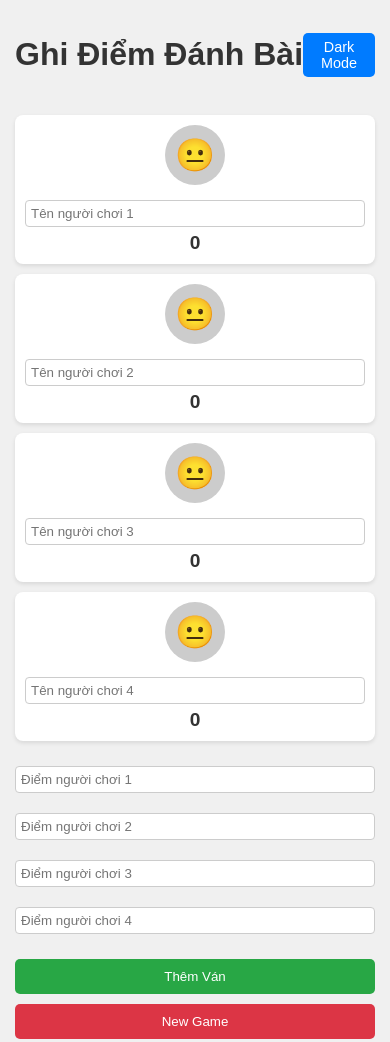
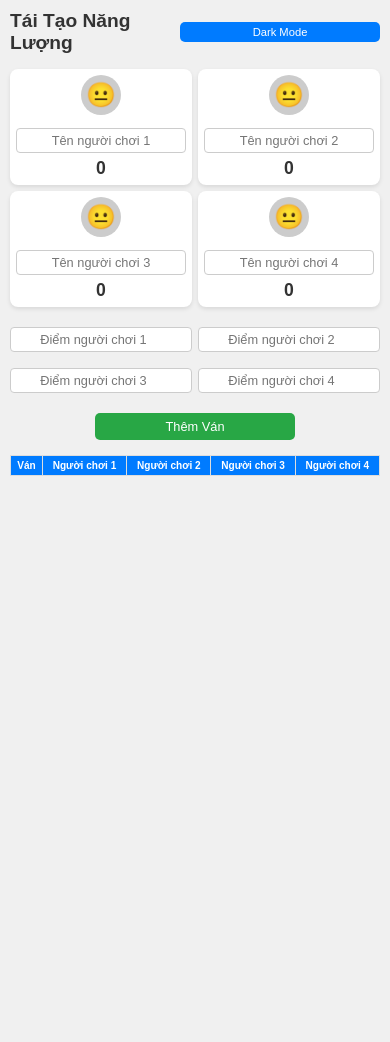
Before and after one commit to thanhnhut201294/tienlen, a plain HTML site: page index.html in a window 390 px wide. Shown: the top 1042 px of the page. After the commit the page ends 844 px from the top, so only its background shows below. Drawn offline with Linux system fonts and the light colour scheme.

Commit message:
Update index.html

```diff
--- a/index.html
+++ b/index.html
@@ -2,8 +2,8 @@
 <html lang="vi">
 <head>
     <meta charset="UTF-8">
-    <meta name="viewport" content="width=device-width, initial-scale=1.0">
-    <title>Ghi Điểm Đánh Bài</title>
+    <meta name="viewport" content="width=device-width, initial-scale=1.0, maximum-scale=1.0, user-scalable=no">
+    <title>Tái Tạo Năng Lượng</title>
     <style>
         body {
             font-family: Arial, sans-serif;
@@ -12,6 +12,7 @@
             background-color: #f0f0f0;
             color: #333;
             transition: background-color 0.3s, color 0.3s;
+            overscroll-behavior: none;
         }
         body.dark-mode {
             background-color: #222;
@@ -19,21 +20,25 @@
         }
         .container {
             max-width: 100%;
-            padding: 15px;
+            padding: 10px;
             box-sizing: border-box;
         }
         .header {
             display: flex;
             justify-content: space-between;
             align-items: center;
-            margin-bottom: 20px;
+            margin-bottom: 15px;
+        }
+        .header h1 {
+            font-size: 1.5em;
+            margin: 0;
         }
         .toggle-mode {
             background: #007bff;
             color: white;
             border: none;
-            padding: 6px 12px;
-            font-size: 0.9em;
+            padding: 5px 10px;
+            font-size: 0.8em;
             border-radius: 5px;
             cursor: pointer;
         }
@@ -42,13 +47,13 @@
         }
         .player-inputs {
             display: grid;
-            grid-template-columns: repeat(2, minmax(150px, 1fr));
-            gap: 10px;
-            margin-bottom: 20px;
+            grid-template-columns: repeat(2, minmax(140px, 1fr));
+            gap: 8px;
+            margin-bottom: 15px;
         }
         .player-card {
             background: white;
-            padding: 10px;
+            padding: 8px;
             border-radius: 8px;
             text-align: center;
             box-shadow: 0 2px 4px rgba(0,0,0,0.1);
@@ -58,12 +63,12 @@
             box-shadow: 0 2px 4px rgba(255,255,255,0.1);
         }
         .avatar {
-            width: 60px;
-            height: 60px;
+            width: 50px;
+            height: 50px;
             border-radius: 50%;
-            margin: 0 auto 10px;
-            font-size: 2em;
-            line-height: 60px;
+            margin: 0 auto 8px;
+            font-size: 1.8em;
+            line-height: 50px;
             text-align: center;
         }
         .avatar.sad {
@@ -79,7 +84,7 @@
             content: "😊";
         }
         .total-score {
-            font-size: 1.2em;
+            font-size: 1.1em;
             font-weight: bold;
         }
         .positive {
@@ -95,6 +100,8 @@
             border: 1px solid #ccc;
             border-radius: 4px;
             box-sizing: border-box;
+            font-size: 0.9em;
+            text-align: center;
         }
         body.dark-mode input {
             background: #444;
@@ -103,41 +110,38 @@
         }
         .score-inputs {
             display: grid;
-            grid-template-columns: repeat(2, minmax(150px, 1fr));
-            gap: 10px;
-            margin-bottom: 20px;
+            grid-template-columns: repeat(2, minmax(140px, 1fr));
+            gap: 8px;
+            margin-bottom: 15px;
         }
         .button-group {
             display: flex;
-            gap: 10px;
-            margin-bottom: 20px;
+            justify-content: center;
+            margin-bottom: 15px;
         }
         button {
             background: #28a745;
             color: white;
             border: none;
-            padding: 10px;
+            padding: 8px;
             border-radius: 5px;
             cursor: pointer;
-            flex: 1;
+            width: 100%;
+            max-width: 200px;
+            font-size: 0.9em;
         }
         button:hover {
             background: #218838;
         }
-        .new-game-btn {
-            background: #dc3545;
-        }
-        .new-game-btn:hover {
-            background: #c82333;
-        }
         table {
             width: 100%;
             border-collapse: collapse;
-            margin-top: 20px;
+            margin-top: 15px;
+            font-size: 0.9em;
         }
         th, td {
             border: 1px solid #ddd;
-            padding: 8px;
+            padding: 6px;
             text-align: center;
         }
         body.dark-mode th, body.dark-mode td {
@@ -146,9 +150,13 @@
         th {
             background: #007bff;
             color: white;
+            font-size: 0.8em;
         }
         body.dark-mode th {
             background: #0056b3;
+        }
+        td {
+            font-size: 0.8em;
         }
         .modal {
             display: none;
@@ -160,12 +168,14 @@
             background: rgba(0,0,0,0.5);
             justify-content: center;
             align-items: center;
+            z-index: 1000;
         }
         .modal-content {
             background: white;
-            padding: 20px;
+            padding: 15px;
             border-radius: 5px;
             text-align: center;
+            max-width: 80%;
         }
         body.dark-mode .modal-content {
             background: #333;
@@ -176,10 +186,36 @@
         }
         @media (max-width: 600px) {
             .player-inputs, .score-inputs {
-                grid-template-columns: 1fr;
+                grid-template-columns: repeat(2, minmax(120px, 1fr));
+                gap: 6px;
             }
-            .button-group {
-                flex-direction: column;
+            .header h1 {
+                font-size: 1.2em;
+            }
+            .toggle-mode {
+                padding: 4px 8px;
+                font-size: 0.7em;
+            }
+            .avatar {
+                width: 40px;
+                height: 40px;
+                line-height: 40px;
+                font-size: 1.5em;
+            }
+            .player-card {
+                padding: 6px;
+            }
+            input[type="text"], input[type="number"] {
+                font-size: 0.8em;
+                padding: 4px;
+            }
+            button {
+                padding: 6px;
+                font-size: 0.8em;
+            }
+            th, td {
+                padding: 4px;
+                font-size: 0.7em;
             }
         }
     </style>
@@ -187,7 +223,7 @@
 <body>
     <div class="container">
         <div class="header">
-            <h1>Ghi Điểm Đánh Bài</h1>
+            <h1>Tái Tạo Năng Lượng</h1>
             <button class="toggle-mode" onclick="toggleDarkMode()">Dark Mode</button>
         </div>
         <div class="player-inputs">
@@ -228,7 +264,6 @@
         </div>
         <div class="button-group">
             <button onclick="addScores()">Thêm Ván</button>
-            <button class="new-game-btn" onclick="newGame()">New Game</button>
         </div>
         <table id="history">
             <thead>
@@ -253,7 +288,6 @@
         let players = ['', '', '', ''];
         let totals = [0, 0, 0, 0];
         let history = [];
-        let lastGame = null;
 
         function toggleDarkMode() {
             document.body.classList.toggle('dark-mode');
@@ -272,6 +306,7 @@
             }
             players[index - 1] = name;
             document.getElementById(`name${index}`).textContent = name || `Người chơi ${index}`;
+            document.getElementById(`score${index}`).placeholder = `Điểm ${name || `người chơi ${index}`}`;
         }
 
         function updateAvatar(index) {
@@ -335,24 +370,6 @@
                 tbody.appendChild(row);
             });
         }
-
-        function newGame() {
-            if (history.length > 0) {
-                lastGame = { players: [...players], totals: [...totals], history: [...history] };
-            }
-            players = ['', '', '', ''];
-            totals = [0, 0, 0, 0];
-            history = [];
-            for (let i = 1; i <= 4; i++) {
-                document.getElementById(`player${i}`).value = '';
-                document.getElementById(`name${i}`).textContent = `Người chơi ${i}`;
-                document.getElementById(`total${i}`).textContent = '0';
-                document.getElementById(`total${i}`).className = 'total-score';
-                updateAvatar(i);
-            }
-            clearScoreInputs();
-            updateHistory();
-        }
     </script>
 </body>
 </html>
```
